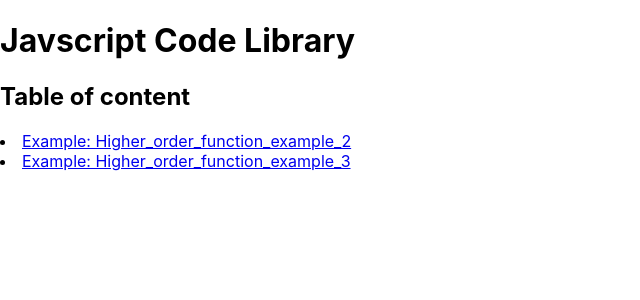
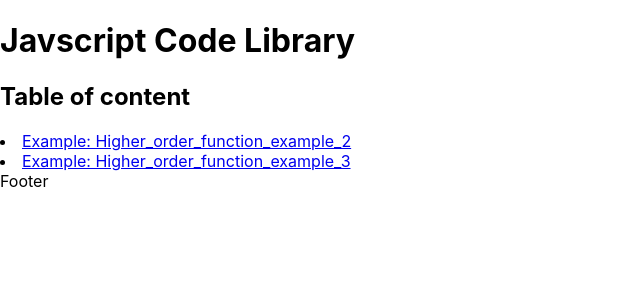
Before and after one commit to duphan2014/code-library, a React (Create React App) app: page / in a window 1280 px wide. Shown: the top 300 px of the page, without its empty margins (0-640 px from the left). Built offline with nearby package versions, Linux system fonts and the light colour scheme.

Commit message:
feature/test1 - footer initial

```diff
--- a/src/components/Home.js
+++ b/src/components/Home.js
@@ -11,9 +11,12 @@ const Home = ()=>{
 
   return (
     <div>
-      <h2>Table of content</h2>
+        <h2>Table of content</h2>
         <li><Link to={`/Higher_order_function_example_2`}>Example: Higher_order_function_example_2</Link></li>
         <li><Link to={`/Higher_order_function_example_3`}>Example: Higher_order_function_example_3</Link></li>
+        <div>
+            <span>Footer</span>
+        </div>
     </div>
   );
 }
```
